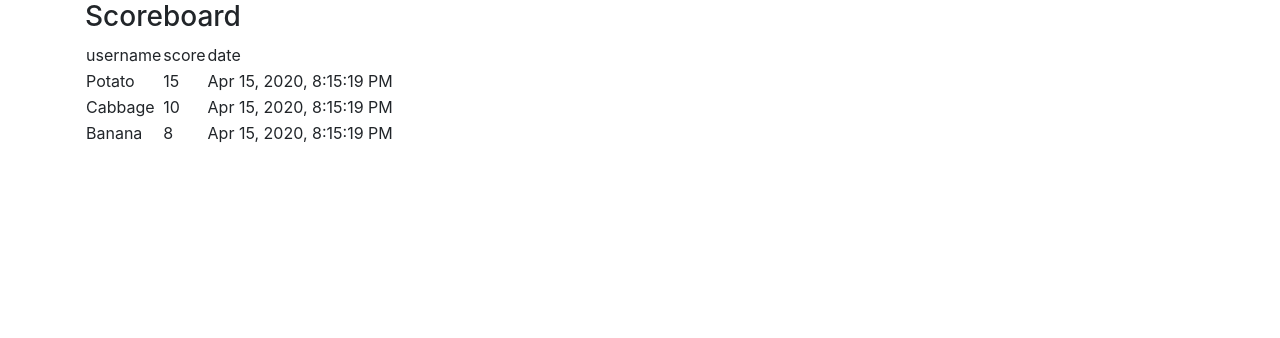
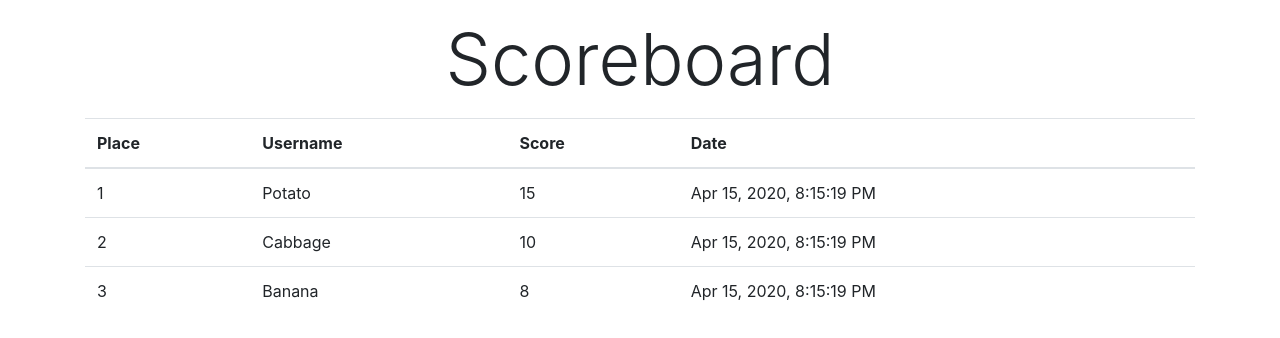
Before and after one commit to iKozlinskyi/ClickMeFast, an Angular app: page /scoreboard in a window 1280 px wide. Shown: the top 338 px of the page. Built offline with nearby package versions, Linux system fonts and the light colour scheme.

Commit message:
Add styles to scoreboard

```diff
--- a/src/app/scoreboard/scoreboard.component.html
+++ b/src/app/scoreboard/scoreboard.component.html
@@ -1,15 +1,17 @@
-<div>
-  <h3>Scoreboard</h3>
-  <table>
-    <thead>
+<div class="Scoreboard">
+  <h2 class="display-3 text-center my-3">Scoreboard</h2>
+  <table class="table table-hover">
+    <thead class="thead">
     <tr>
-      <td>username</td>
-      <td>score</td>
-      <td>date</td>
+      <th>Place</th>
+      <th>Username</th>
+      <th>Score</th>
+      <th>Date</th>
     </tr>
     </thead>
     <tbody>
-    <tr *ngFor="let record of scoreData">
+    <tr *ngFor="let record of scoreData; let i = index">
+      <td>{{ i + 1 }}</td>
       <td>{{ record.username }}</td>
       <td>{{ record.score }}</td>
       <td>{{ record.timestamp | date:'medium' }}</td>
```
